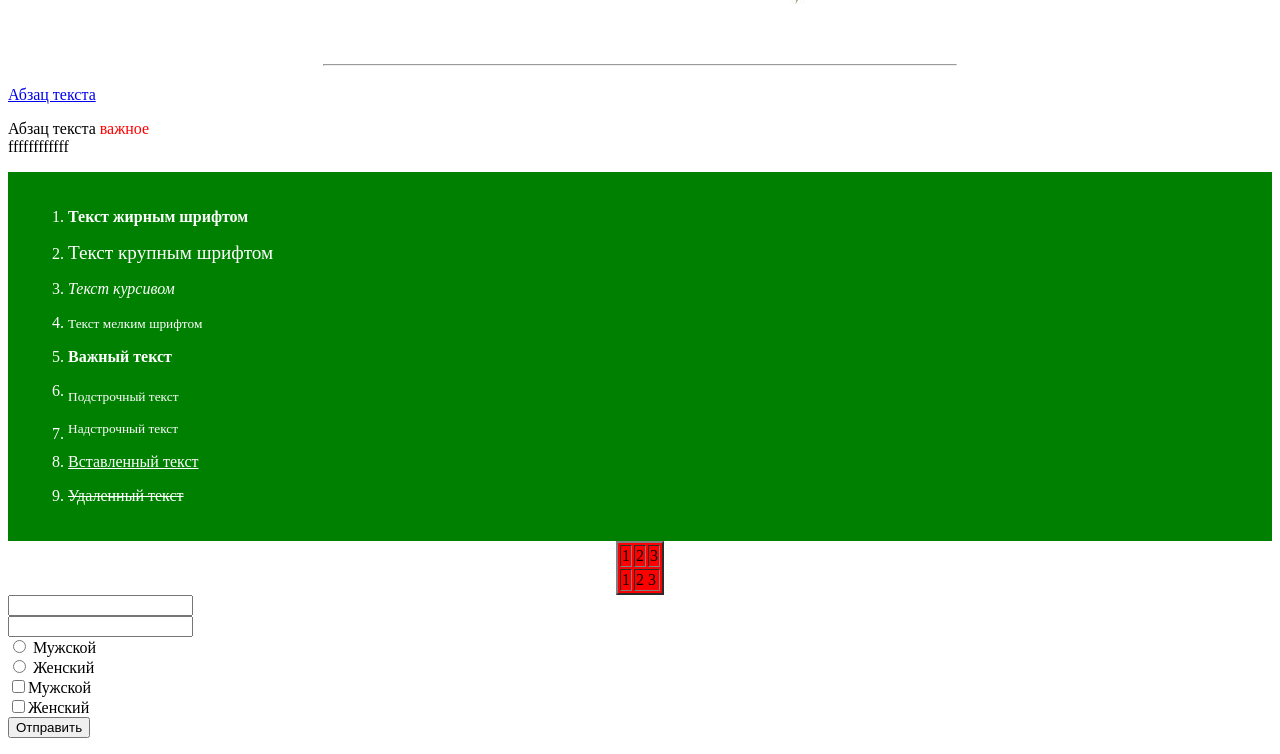
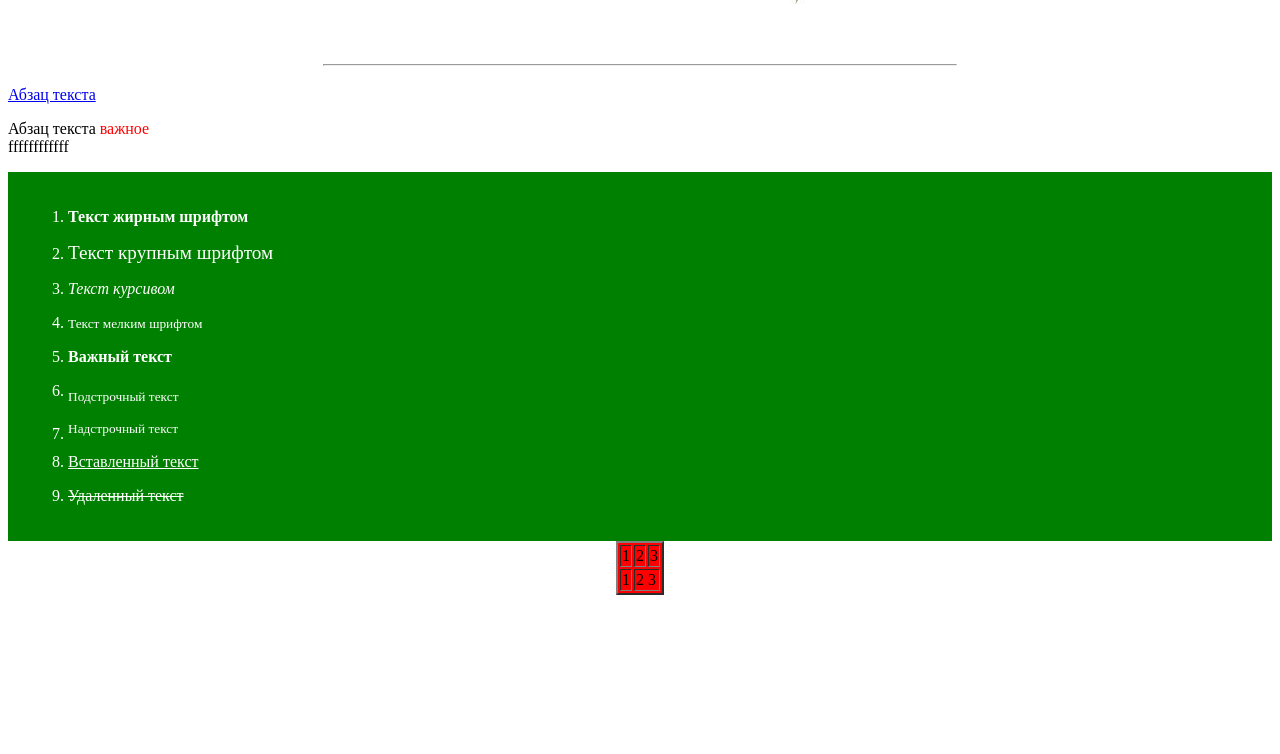
Before and after one commit to fermateka/fermateka.github.io, a plain HTML site: page index.html in a window 1280 px wide. Shown: the part 1038-1792 px from the top of the page. After the commit the page ends 1641 px from the top, so only its background shows below. Drawn offline with Linux system fonts and the light colour scheme.

Commit message:
v13_2511

```diff
--- a/index.html
+++ b/index.html
@@ -47,18 +47,16 @@
 	  <td colspan="2">2 3</td>
 	</tr>
   </table>
-
+ <!-- не работает на гит хабе
   <form>
-    <input type="text" name="имя пользователя" /> <br />
-    <input type="password" name="пароль" /> <br />
-
+  <input type="text" name="имя пользователя" /> <br />
+  <input type="password" name="пароль" /> <br />
   <input type="radio" name="gender" value="male" /> Мужской <br />
   <input type="radio" name="gender" value="female" /> Женский <br />
-
   <input type="checkbox" name="gender" value="1" />Мужской <br />
   <input type="checkbox" name="gender" value="2" />Женский <br />
+  <input type="submit" value="Отправить" />
+  </form> -->
 
-  <input type="submit" value="Отправить" />
-  </form>
 </body>
 </html>
```
